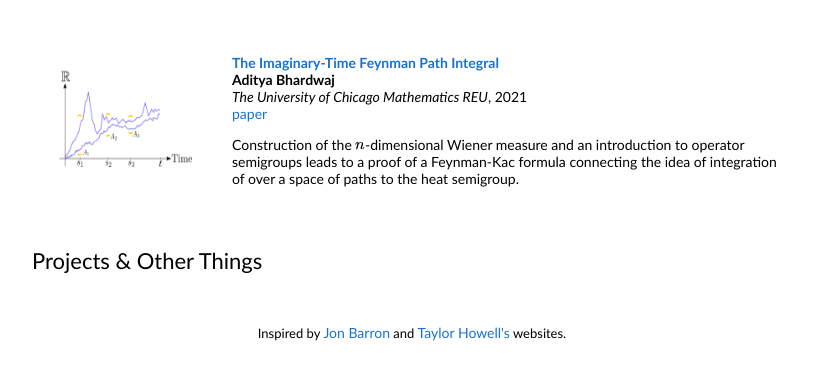
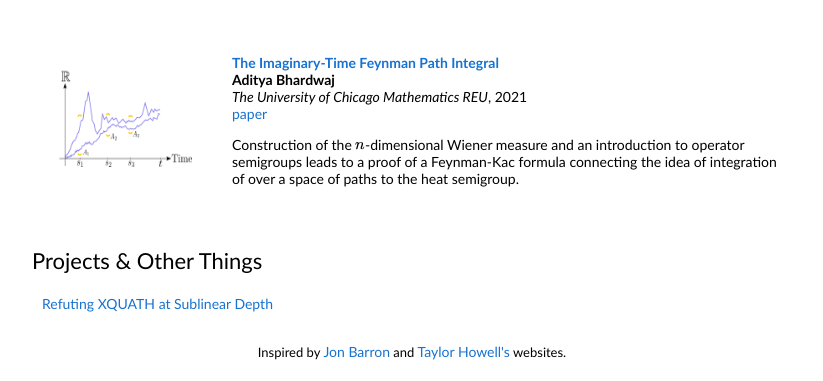
Before and after one commit to a7b/a7b.github.io, a plain HTML site: page index.html in a window 1280 px wide. Shown: the part 568-949 px from the top of the page, without its empty margins (228-1051 px from the left). Drawn offline with nearby package versions, Linux system fonts and the light colour scheme.

Commit message:
added XQUATH slides

```diff
--- a/index.html
+++ b/index.html
@@ -144,6 +144,11 @@ MathJax = {
         <h2>Projects & Other Things</h2>
       </td>
     </tr>
+    <tr>
+      <td style="padding-left:30px; vertical-align: middle">
+      <a href="pdfs/Refuting_XQUATH_slides.pdf" style="font-size: 15  px;">Refuting XQUATH at Sublinear Depth</a>
+      </td>
+    </tr>
   </tbody></table>
 
           <!-- <table width="100%" align="center" border="0" cellpadding="20"><tbody>
```
Also changed, not shown: pictures.html (+1 -1 lines).
